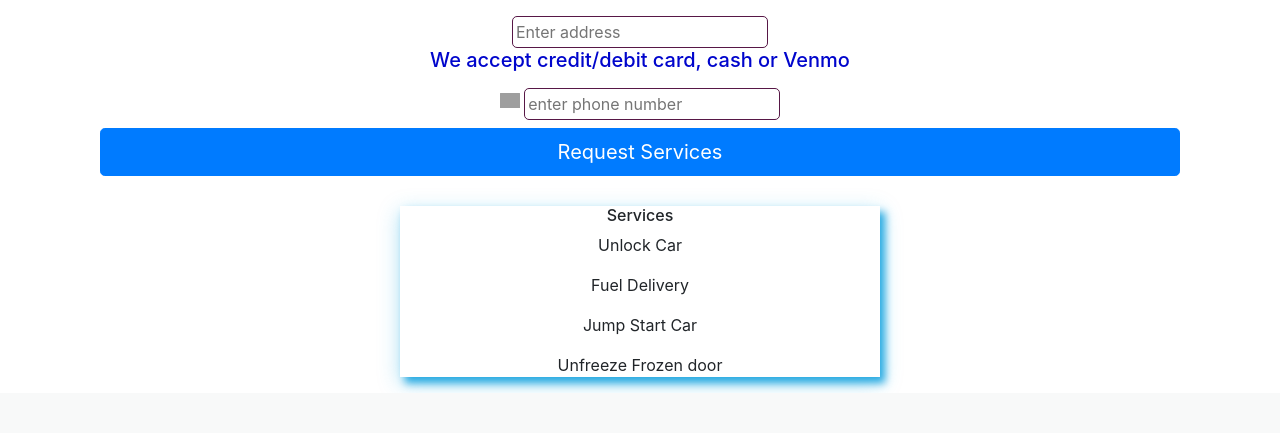
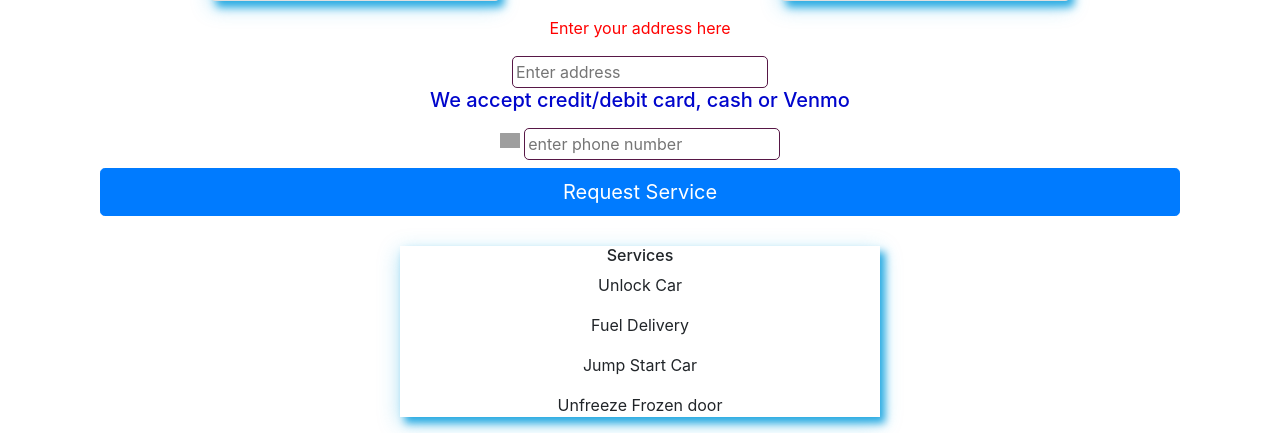
Before and after one commit to silvano905/car, a Django app: page / in a window 1280 px wide. Shown: the part 1979-2412 px from the top of the page. Before the commit the page ends 2371 px from the top, so only its background shows below. Run offline with Django 3.2, Linux system fonts and the light colour scheme; data comes from the database, SQL or seed files in the repository; both versions use the stored data as it was after the commit; some libraries are stand-ins or nearby versions; grey boxes are pictures that could not be loaded.

Commit message:
1/5/19 #4

```diff
--- a/helper/templates/helper/home.html
+++ b/helper/templates/helper/home.html
@@ -83,6 +83,7 @@
                 Request fuel delivery, car unlock service, unfreeze car door and jump start car.</p>
             </div>
         <p style="color: coral;">You can cancel at any time at no cost</p>
+        <p>Just enter your number and click the <span style="color: blue;">request service button</span></p>
         </div>
 
         {% if berenise %}
@@ -360,7 +361,7 @@
                     <input type="text" required name="phone" placeholder="enter phone number" id="phone"
                            style="padding: 3px; border: 1px solid #571746; border-radius: 5px"></label>
                 <button type="submit" class="bottom_margin btn btn-primary btn-lg btn-block"
-                        id="request">Request Services</button>
+                        id="request">Request Service</button>
 
             </form>
         {% endfor %}
```
Also changed, not shown: db.sqlite3.
